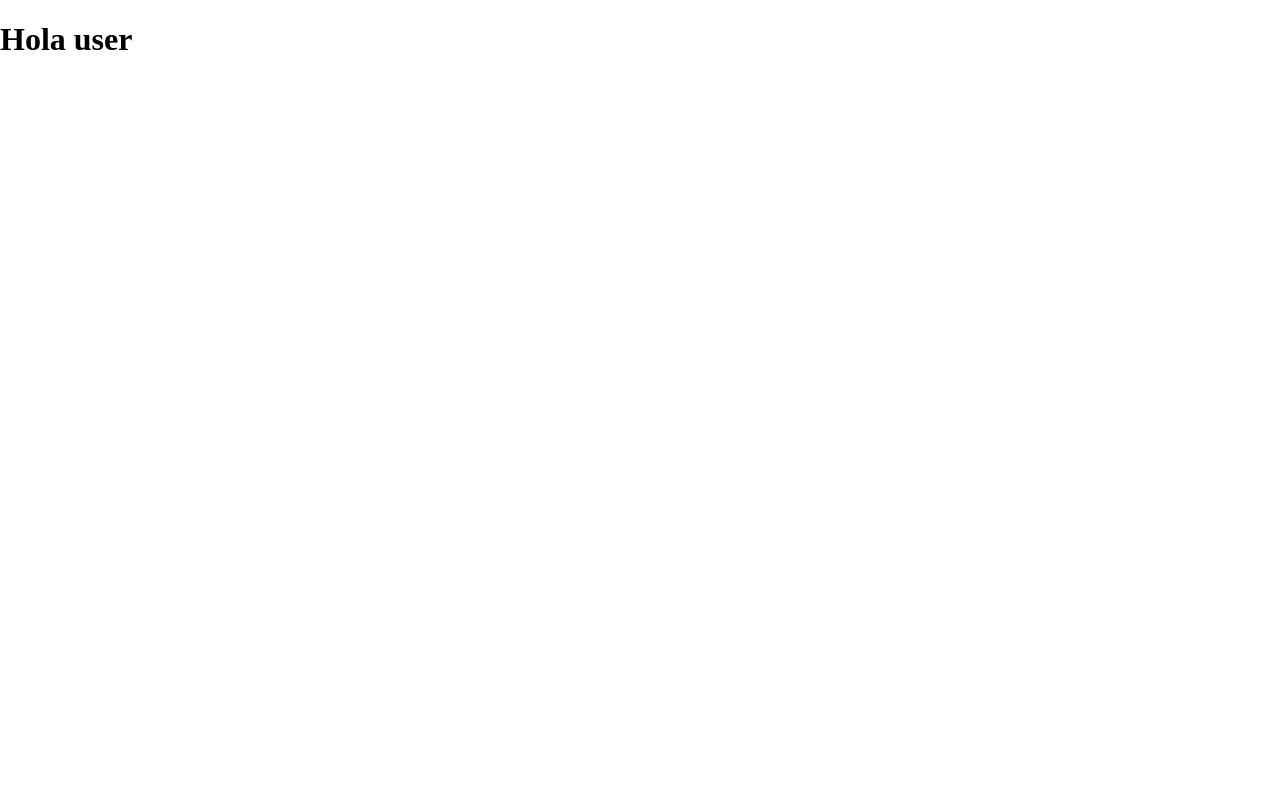
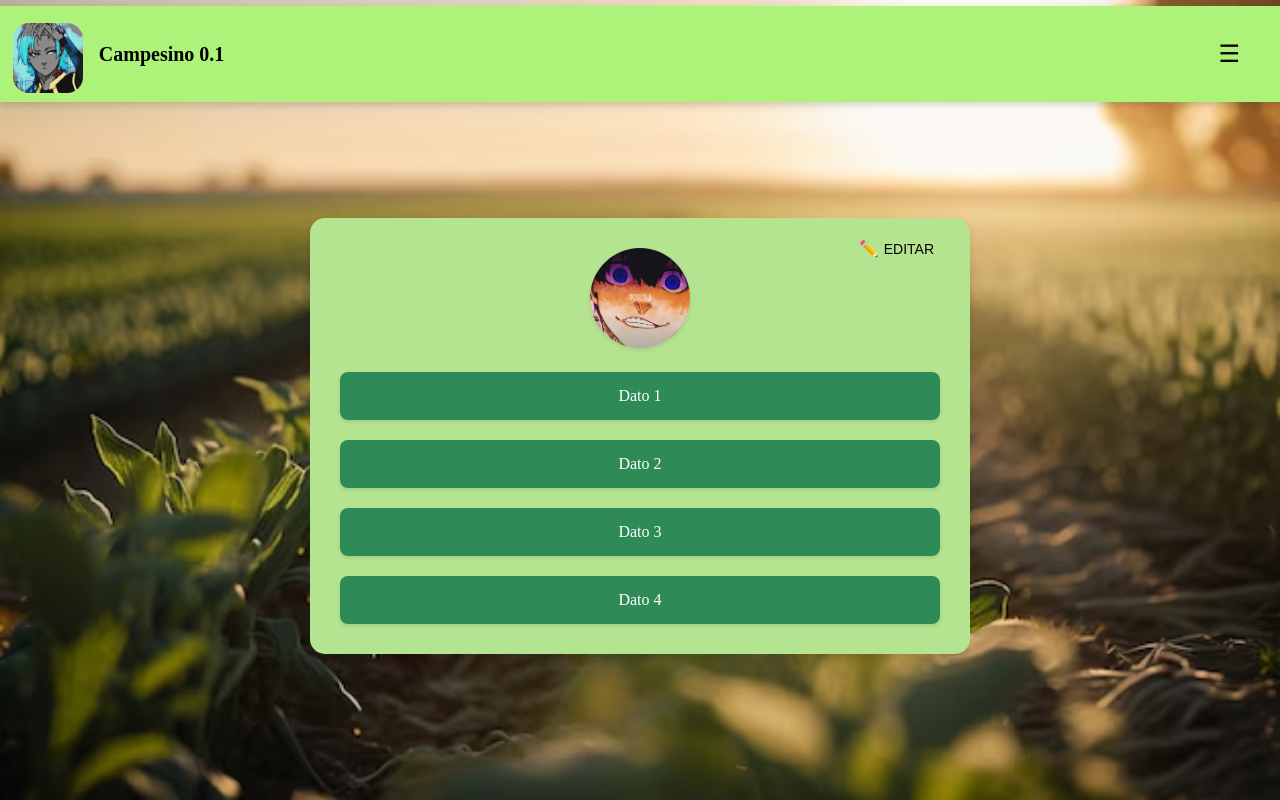
Before and after one commit to symartinez2110/CAMPO-A-UN-CLICK, a Vue app: page /perfilUser in a window 1280 px wide. Built offline with nearby package versions, Linux system fonts and the light colour scheme.

Commit message:
esta es una modificacion al perfil code base

```diff
--- a/src/views/viewsUser/perfilUserView.vue
+++ b/src/views/viewsUser/perfilUserView.vue
@@ -1,7 +1,124 @@
+<script setup>
+import theHeader from '../../components/theHeader.vue';
+</script>
+
 <template>
-    <h1>Hola user</h1>
+  <div class="main-view-container">
+    <theHeader />
+
+    <div class="profile-card">
+
+      <div class="card-header">
+        <div class="profile-image">
+          <img src="/public/foto_user.png" alt="Profile" />
+        </div>
+
+        <button class="edit-button">
+          <span class="edit-icon">✏️</span>
+          <span>EDITAR</span>
+        </button>
+      </div>
+
+      <div class="data-container">
+        <div class="data-field">Dato 1</div>
+        <div class="data-field">Dato 2</div>
+        <div class="data-field">Dato 3</div>
+        <div class="data-field">Dato 4</div>
+      </div>
+    </div>
+  </div>
 </template>
 
-<script setup></script>
+<style scoped>
+/* Variables CSS para reutilizar colores fácilmente. */
+:root {
+  --color-primary: #86c679; /* El color verde de la imagen. */
+  --color-background-card: #ffffff; /* Blanco de la tarjeta. */
+  --color-edit-text: #666; /* Color del texto "EDITAR". */
+  --color-border: #ddd; /* Color del borde para la sombra. */
+}
 
-<style scoped></style>
+.main-view-container {
+  display: flex;
+  flex-direction: column;
+  align-items: center;
+  /* La imagen de fondo. Reemplaza la URL con la ruta de tu imagen. */
+  background-image: url('/public/Fondo_Panel_user.jpg');
+  background-size: cover;
+  background-position: center;
+  background-repeat: no-repeat;
+  min-height: 100vh;
+  padding-top: 1rem;
+  box-sizing: border-box;
+}
+
+.profile-card {
+  background-color: #B5E491;
+  border-radius: 15px;
+  box-shadow: 0 4px 8px rgba(0, 0, 0, 0.1);
+  padding: 30px;
+  width: 90%;
+  max-width: 600px;
+  /* Posicionamiento en el centro de la vista. */
+  margin-top: 100px; /* Para dejar espacio al encabezado. */
+}
+
+.card-header {
+  display: flex;
+  justify-content: center;
+  align-items: center;
+  flex-direction: column;
+  position: relative;
+  margin-bottom: 20px;
+}
+
+.profile-image img {
+  width: 100px;
+  height: 100px;
+  border-radius: 50%;
+  border: 4px solid var(--color-background-card);
+  box-shadow: 0 2px 4px rgba(0, 0, 0, 0.1);
+  object-fit: cover; /* Asegura que la imagen no se distorsione. */
+}
+
+.edit-button {
+  position: absolute;
+  top: -10px; /* Ajusta la posición vertical. */
+  right: 0;
+  background: none;
+  border: none;
+  cursor: pointer;
+  display: flex;
+  align-items: center;
+  color: var(--color-edit-text);
+  font-size: 14px;
+}
+
+.edit-icon {
+  margin-right: 5px;
+  font-size: 16px;
+}
+
+.data-container {
+  display: flex;
+  flex-wrap: wrap;
+  gap: 20px;
+  justify-content: center;
+}
+
+.data-field {
+  background-color: seagreen;
+  color: white;
+  padding: 15px 20px;
+  border-radius: 8px;
+  flex: 1 1 calc(50% - 10px); /* Ocupa el 50% del ancho con un pequeño espacio. */
+  text-align: center;
+  box-shadow: 0 2px 4px rgba(0, 0, 0, 0.1);
+}
+
+@media (max-width: 600px) {
+  .data-field {
+    flex-basis: 100%; /* En pantallas más pequeñas, ocupa todo el ancho. */
+  }
+}
+</style>
```
